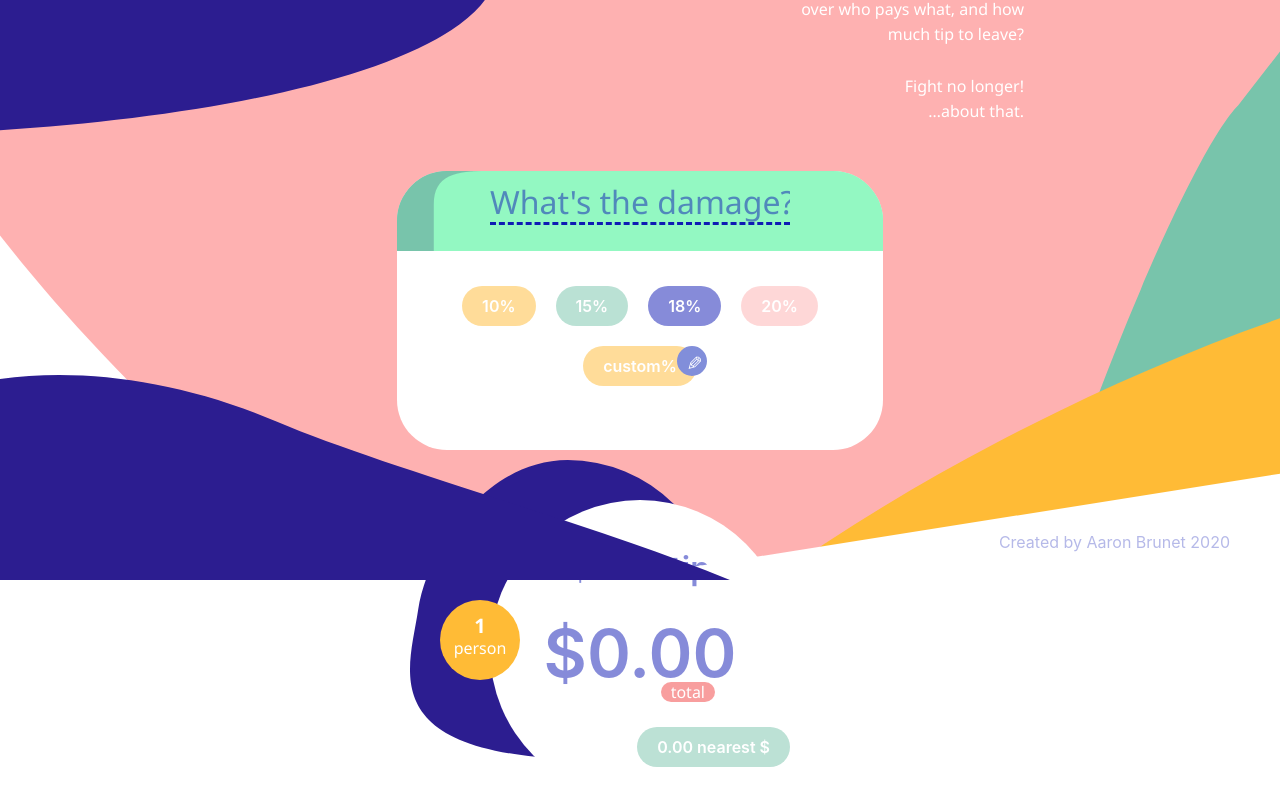
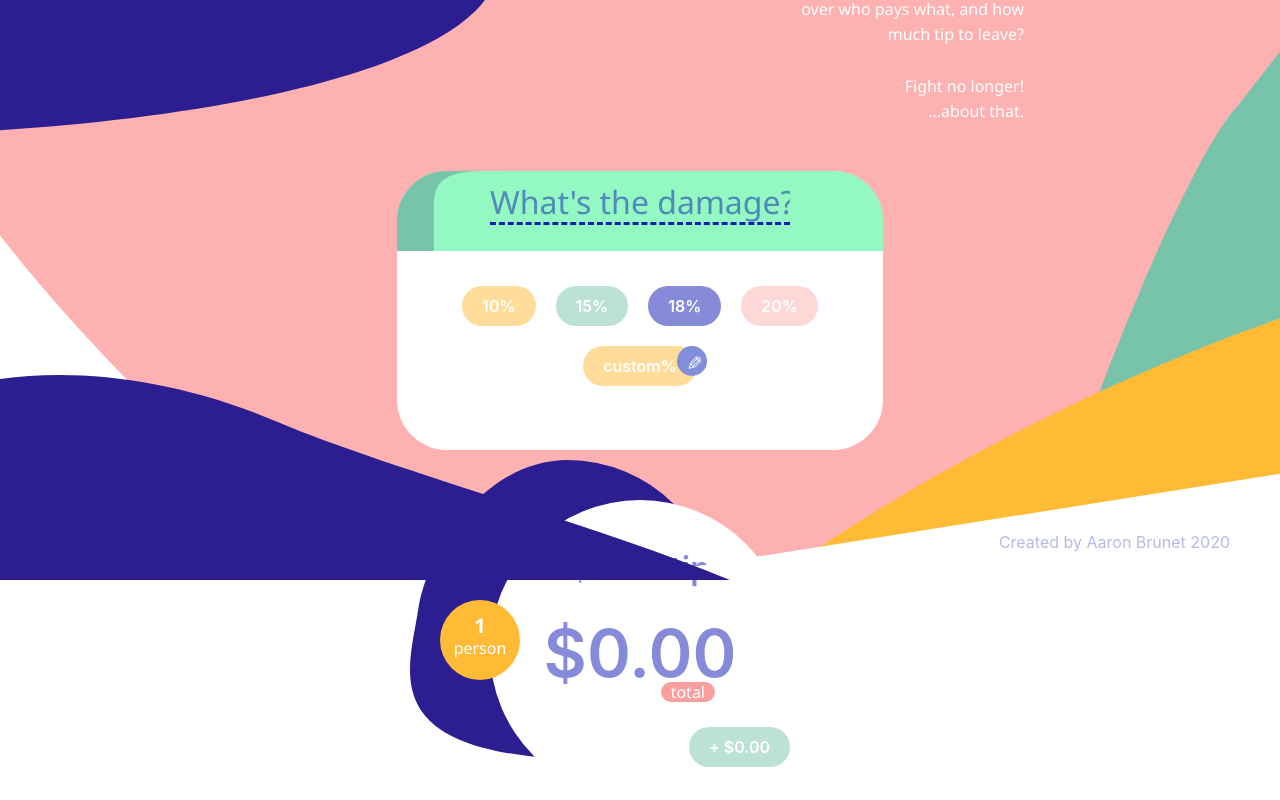
Before and after one commit to aaronbrunet/read-l8r, a React (Create React App) app in the folder playground/tip/: page / in a window 1280 px wide. Shown: the part 220-1020 px from the top of the page. Built offline with nearby package versions, Linux system fonts and the light colour scheme.

Commit message:
Change remainder behaviour

```diff
--- a/playground/tip/src/App.js
+++ b/playground/tip/src/App.js
@@ -62,9 +62,9 @@ class App extends Component {
       try {
         tip = bill*parseFloat(this.state.percent);
         bill_tip = bill + tip;
+        remainder = Math.abs(this.remainder(bill_tip));
         if(round){
           bill_tip = this.roundUp(bill_tip);
-          remainder = parseFloat(this.remainder(bill_tip));
           tip = bill_tip - bill;
         }
         let share = bill_tip/count;
@@ -90,9 +90,9 @@ class App extends Component {
     try {
       tip = bill*percent;
       bill_tip = bill + tip;
+      remainder = Math.abs(this.remainder(bill_tip));
       if(this.state.roundUp){
         bill_tip = this.roundUp(bill_tip);
-        remainder = parseFloat(this.remainder(bill_tip));
         tip = bill_tip - bill;
       }
       share = bill_tip / this.state.count;
--- a/playground/tip/src/components/bill.js
+++ b/playground/tip/src/components/bill.js
@@ -49,7 +49,7 @@ const Bill = (props) => {
                     <Toggle toggle={toggle} className={props.count>1 ? "toggle"  : "toggle disabled"} onClick={()=>setToggle(toggle => !toggle)}>{toggle ? 'Total' : 'Each'}</Toggle>
                 </div>
                 <div className='round small-container'>
-                    <button className={roundUp ? 'active nearest' : 'nearest'} onClick={(toggleRoundUp)}>{props.remainder} Nearest $</button>
+                <button className={roundUp ? 'active nearest' : 'nearest'} onClick={(toggleRoundUp)}>{roundUp ? '-' : '+' } ${props.remainder}</button>
             </div>
         </div>
         </>
```
